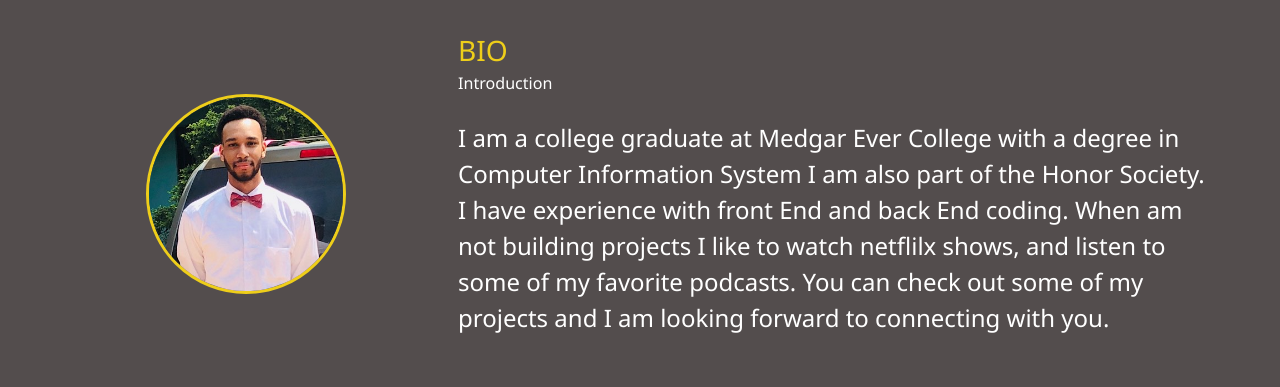
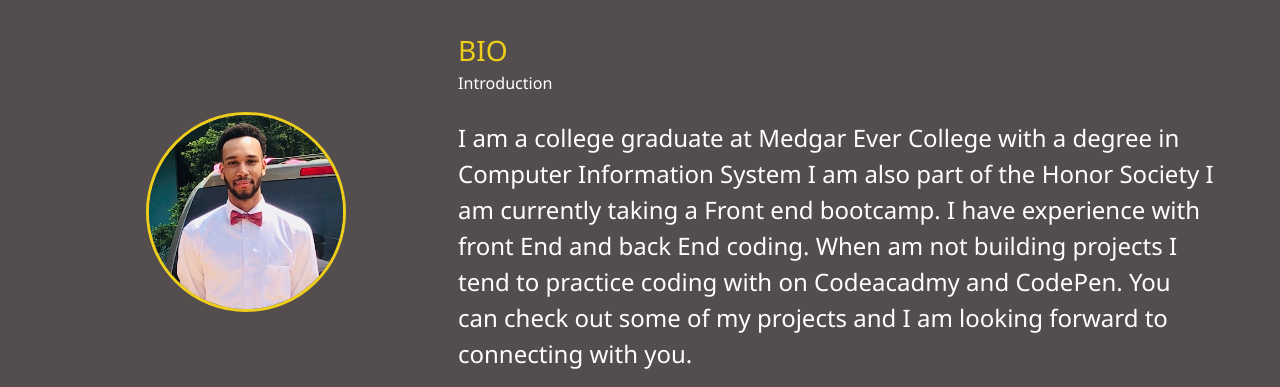
Before and after one commit to Chukwu12/portfolio, a website: page dist/about.html in a window 1280 px wide. Shown: the part 253-640 px from the top of the page. Drawn offline with Linux system fonts and the light colour scheme.

Commit message:
update about page

```diff
--- a/dist/about.html
+++ b/dist/about.html
@@ -76,11 +76,10 @@
           <h6>Introduction</h6>
           <p>
             I am a college graduate at Medgar Ever College with a degree in
-            Computer Information System I am also part of the Honor Society. I
-            have experience with front End and back End coding. When am not
-            building projects I like to watch netflilx shows, and listen to some
-            of my favorite podcasts. You can check out some of my projects and I
-            am looking forward to connecting with you.
+            Computer Information System I am also part of the Honor Society I am currently taking
+            a Front end bootcamp. I have experience with front End and back End coding. When am not
+            building projects I tend to practice coding with on Codeacadmy and CodePen. You can check
+            out some of my projects and I am looking forward to connecting with you.
           </p>
         </div>
 
```
